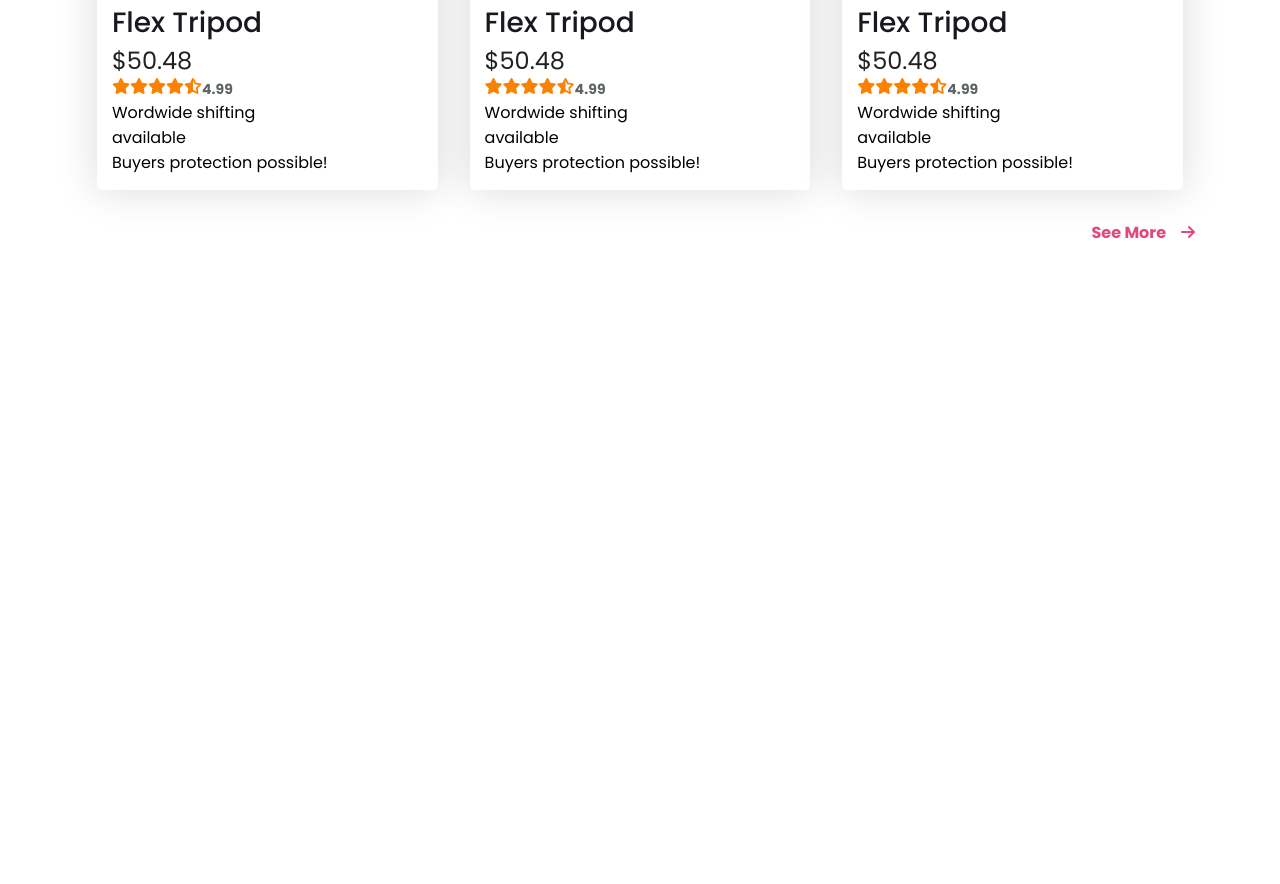
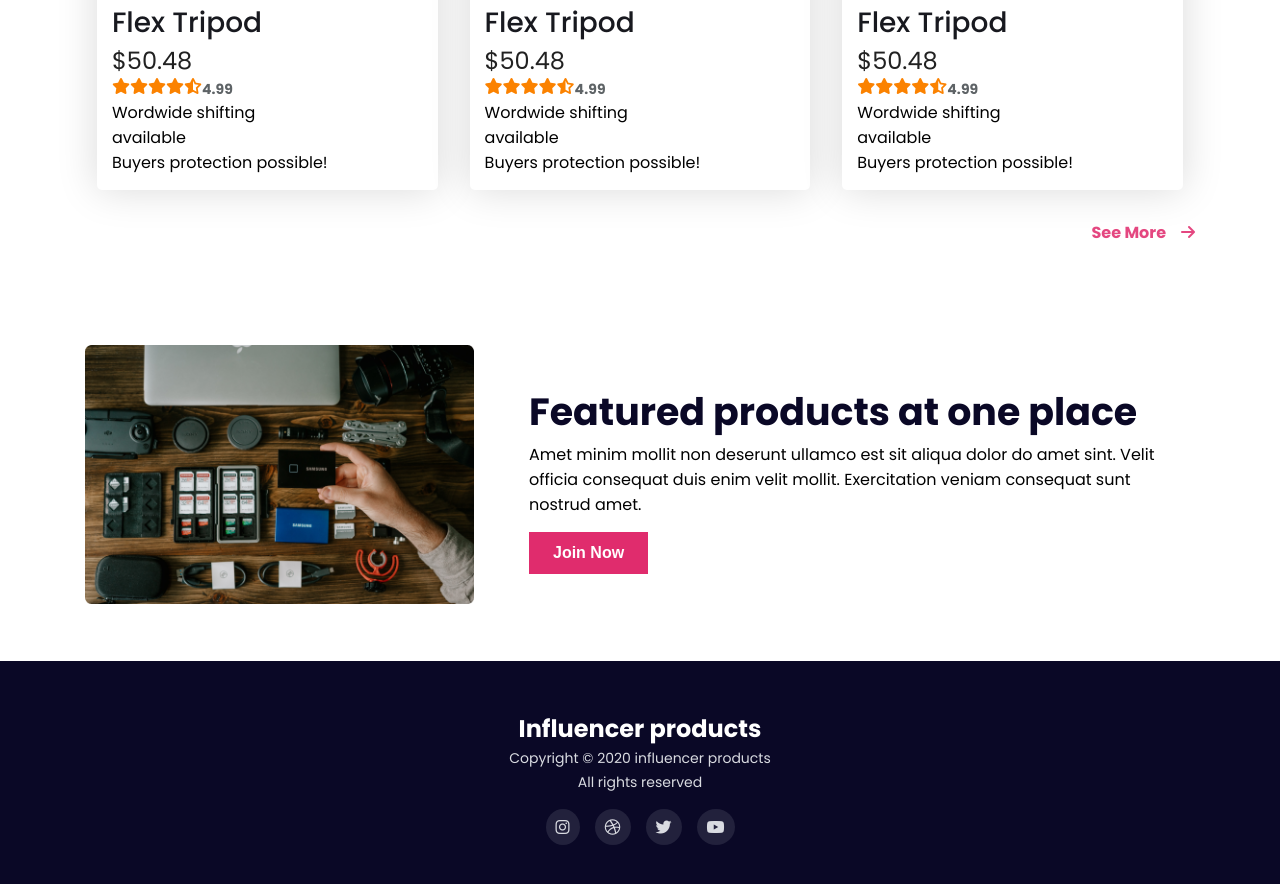
Before and after one commit to bishaldofo/influencer-gear-website, a plain HTML site: page index.html in a window 1280 px wide. Shown: the part 2373-3257 px from the top of the page. Before the commit the page ends 2718 px from the top, so only its background shows below. Drawn offline with Linux system fonts and the light colour scheme.

Commit message:
Footer added with responsive mobile and tablet

```diff
--- a/css/style.css
+++ b/css/style.css
@@ -146,7 +146,7 @@ nav ul li a{
    flex-wrap: wrap;
    gap: 20px;
    justify-content: space-evenly;
-
+   align-items: center;
 }
 
 .single-collection{
@@ -208,6 +208,82 @@ nav ul li a{
 
 .see-more i{
    margin-left: 15px;
+}
+
+/* feature styles */
+.feature{
+   max-width: 1110px;
+   margin: 50px auto;
+   padding: 0 20px;
+}
+
+.feature-container{
+   display: flex;
+   justify-content: space-between;
+   align-items: center;
+   gap: 20px;
+}
+
+.feature-img{
+   width: 35%;
+}
+
+.feature-img img{
+   width: 100%;
+}
+
+.feature-content{
+   width: 60%;
+}
+
+.feature-title{
+   color: #0A0826;
+   font-size: 2.37rem;
+   font-weight: 700;
+   line-height: 60px;
+}
+
+.feature-description{
+   color: #6C6C6C;
+   font-size: 1rem;
+   font-weight: 700;
+   line-height: 28px;
+}
+
+.feature-content .btn-primary{
+   border-radius: unset;
+   margin-top: 15px;
+}
+
+footer{
+   background: #0A0826;
+   text-align: center;
+   padding: 50px 20px;
+}
+
+.footer-logo a{
+   color: #FFF;
+}
+
+footer p{
+   color: #D9DBE1;
+   font-size: 14px;
+   font-weight: 300;
+   line-height: 24px;
+}
+
+.social-icon {
+   padding: 15px 0;
+   display: flex;
+   gap: 15px;
+   justify-content: center;
+}
+
+.social-icon i{
+   padding: 10px;
+   color: #D9DBE1;
+   background-color: #22213C;
+   border-radius: 50%;
 }
 
 
@@ -278,6 +354,30 @@ nav ul li a{
    .product-description br{
       display: none;
    }
+   header,
+   .banner,
+   .collection,
+   .sponsor-container,
+   .feature,
+   .feature-content,
+   .feature-img,
+   footer {
+      width: 100%;
+   }
+
+   .feature-container{
+      flex-direction: column-reverse;
+      text-align: center;
+   }
+
+   .feature-title{
+      color: #0A0826;
+      font-size: 1.5rem;
+      font-weight: 700;
+      line-height: normal;
+   }
+
+
 
 }
 
@@ -310,6 +410,19 @@ nav ul li a{
 
    .collection-title {
       margin-bottom: 20px;
+   }
+
+   .feature-container {
+      flex-direction: column;
+   }
+
+   .feature-img {
+      width: 100%;
+   }
+
+   .feature-content {
+      width: 100%;
+      text-align: center;
    }
 
 }
@@ -350,6 +463,19 @@ nav ul li a{
       margin-bottom: 20px;
    }
 
+   .feature-container {
+      flex-direction: column;
+   }
+
+   .feature-img {
+      width: 100%;
+   }
+
+   .feature-content {
+      width: 100%;
+      text-align: center;
+   }
+
 }
 
 /* medium device */
--- a/index.html
+++ b/index.html
@@ -257,8 +257,37 @@
       </section>
       <!-- collection  -->
 
+      <!-- feature  -->
+      <section class="feature">
+         <div class="feature-container">
+            <div class="feature-img">
+               <img src="images/gear.png" alt="Gear">
+            </div>
+
+            <div class="feature-content">
+               <h2 class="feature-title">Featured products at one place</h2>
+               <p>Amet minim mollit non deserunt ullamco est sit aliqua dolor do amet sint. Velit officia consequat duis enim velit mollit. Exercitation veniam consequat sunt nostrud amet.</p>
+               <button class="btn-primary">Join Now</button>
+            </div>
+         </div>
+      </section>
+      <!-- feature  -->
+
    </main>
 
-   <footer></footer>
+   <footer>
+
+      <div class="logo footer-logo">
+         <a href="#">Influencer products</a>
+      </div>
+      <p>Copyright © 2020 influencer products</p>
+      <p>All rights reserved</p>
+      <div class="social-icon">
+         <i class="fa-brands fa-instagram"></i>
+         <i class="fa-brands fa-dribbble"></i>
+         <i class="fa-brands fa-twitter"></i>
+         <i class="fa-brands fa-youtube"></i>
+      </div>
+   </footer>
 </body>
 </html>
```
